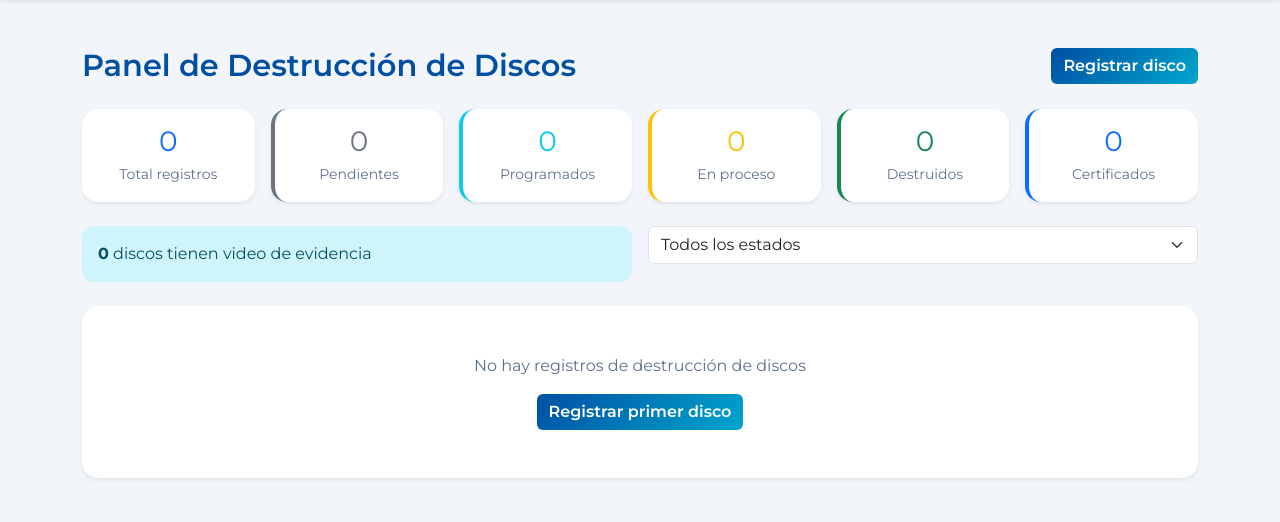
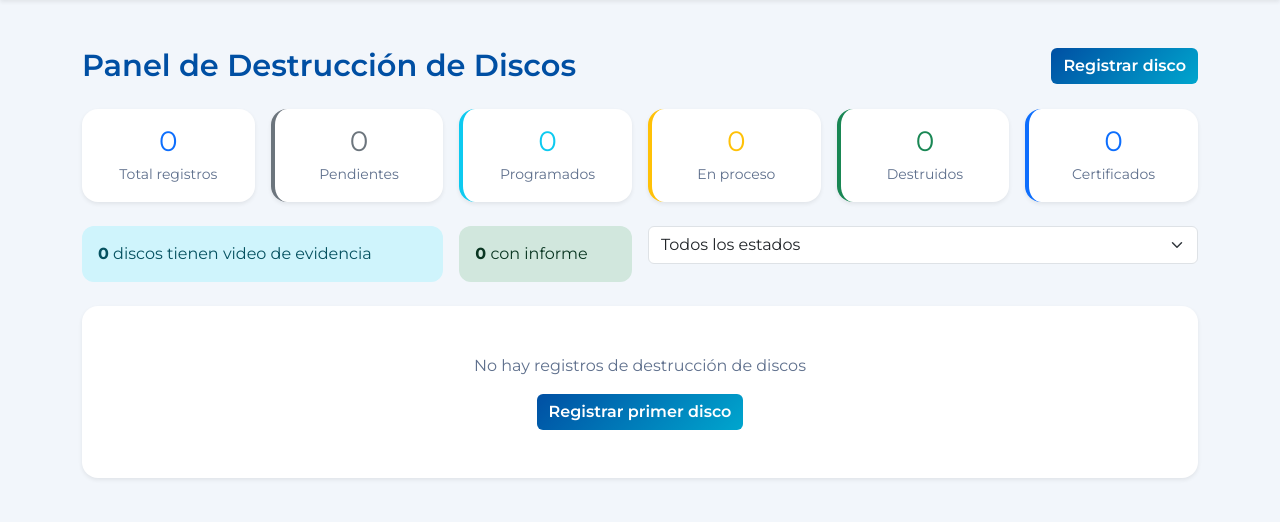
Before and after one commit to ElBromasMC/dashboard-b, a Flask app: page /destruccion/ in a window 1280 px wide; the page is wider, and only the part inside the window is pictured. Shown: the part 91-613 px from the top of that part. Run offline with Flask 3, Linux system fonts and the light colour scheme; the visitor is signed in with stand-in values (Sample User, id 1); data comes from the database, SQL or seed files in the repository; data that the repository does not hold is empty.

Commit message:
new changes

```diff
--- a/src/controllers/destruction.py
+++ b/src/controllers/destruction.py
@@ -1,9 +1,9 @@
 import os
 from flask import Blueprint, render_template, request, redirect, url_for, flash, jsonify, g, send_file
 
-from config import MAX_VIDEO_SIZE
+from config import MAX_ACTA_SIZE
 from models.database import get_db
-from models.destruction import DiskDestruction, DESTRUCTION_STATUS, VIDEOS_DIR
+from models.destruction import DiskDestruction, DESTRUCTION_STATUS, INFORMES_DIR
 from utils.decorators import login_required, admin_required
 
 destruction_bp = Blueprint('destruction', __name__, url_prefix='/destruccion')
@@ -44,8 +44,10 @@ def create():
             "disco_tipo": request.form.get("disco_tipo", "").strip() or None,
             "equipo_origen_serial": request.form.get("equipo_origen_serial", "").strip() or None,
             "equipo_origen_hostname": request.form.get("equipo_origen_hostname", "").strip() or None,
+            "sede": request.form.get("sede", "").strip() or None,
             "estado": request.form.get("estado", "PENDIENTE"),
             "fecha_extraccion": request.form.get("fecha_extraccion", "").strip() or None,
+            "video_url": request.form.get("video_url", "").strip() or None,
             "responsable": request.form.get("responsable", "").strip() or g.user["username"],
             "notas": request.form.get("notas", "").strip() or None,
         }
@@ -84,42 +86,44 @@ def edit(id):
             "disco_modelo": request.form.get("disco_modelo", "").strip() or None,
             "disco_capacidad_gb": int(request.form.get("disco_capacidad_gb") or 0) or None,
             "disco_tipo": request.form.get("disco_tipo", "").strip() or None,
+            "sede": request.form.get("sede", "").strip() or None,
             "estado": request.form.get("estado", record["estado"]),
             "fecha_extraccion": request.form.get("fecha_extraccion", "").strip() or None,
             "fecha_destruccion": request.form.get("fecha_destruccion", "").strip() or None,
             "metodo_destruccion": request.form.get("metodo_destruccion", "").strip() or None,
-            "video_nombre": record["video_nombre"],
-            "video_ruta": record["video_ruta"],
+            "video_url": request.form.get("video_url", "").strip() or None,
+            "informe_nombre": record["informe_nombre"] if record["informe_nombre"] else None,
+            "informe_ruta": record["informe_ruta"] if record["informe_ruta"] else None,
             "certificado_numero": request.form.get("certificado_numero", "").strip() or None,
             "certificado_fecha": request.form.get("certificado_fecha", "").strip() or None,
             "responsable": request.form.get("responsable", "").strip() or None,
             "notas": request.form.get("notas", "").strip() or None,
         }
 
-        # Procesar video si se subió uno nuevo
-        video = request.files.get("video")
-        if video and video.filename:
-            # Validar tamaño del video (500MB max)
-            video.seek(0, 2)
-            video_size = video.tell()
-            video.seek(0)
-            if video_size > MAX_VIDEO_SIZE:
-                flash(f"El video excede el limite de 500MB (tamaño: {video_size // (1024*1024)}MB)", "warning")
+        # Procesar informe PDF si se subió uno nuevo
+        informe = request.files.get("informe")
+        if informe and informe.filename:
+            # Validar tamaño del informe (50MB max)
+            informe.seek(0, 2)
+            informe_size = informe.tell()
+            informe.seek(0)
+            if informe_size > MAX_ACTA_SIZE:
+                flash(f"El informe excede el límite de 50MB (tamaño: {informe_size // (1024*1024)}MB)", "warning")
             else:
-                video_name, video_path = DiskDestruction.save_video(video, record["disco_serial"])
-                if video_name:
-                    # Eliminar video anterior si existe
-                    if record["video_ruta"]:
+                informe_name, informe_path = DiskDestruction.save_informe(informe, record["disco_serial"])
+                if informe_name:
+                    # Eliminar informe anterior si existe
+                    if record["informe_ruta"]:
                         try:
-                            old_path = record["video_ruta"]
+                            old_path = record["informe_ruta"]
                             if os.path.exists(old_path):
                                 os.unlink(old_path)
                         except Exception:
                             pass
-                    data["video_nombre"] = video_name
-                    data["video_ruta"] = video_path
+                    data["informe_nombre"] = informe_name
+                    data["informe_ruta"] = informe_path
                 else:
-                    flash("Tipo de video no permitido. Use MP4, AVI, MOV, MKV o WEBM.", "warning")
+                    flash("Tipo de archivo no permitido. Solo se permiten archivos PDF.", "warning")
 
         DiskDestruction.update(db, id, data)
         flash("Registro actualizado correctamente", "success")
@@ -128,11 +132,11 @@ def edit(id):
     return render_template("destruction/form.html", data=dict(record), status_options=DESTRUCTION_STATUS, editing=True)
 
 
-@destruction_bp.route("/<int:id>/video", methods=["POST"])
+@destruction_bp.route("/<int:id>/informe", methods=["POST"])
 @login_required
 @admin_required
-def upload_video(id):
-    """Subir video de evidencia de destrucción"""
+def upload_informe(id):
+    """Subir informe de destrucción (PDF)"""
     db = get_db()
     record = DiskDestruction.get_by_id(db, id)
 
@@ -140,59 +144,59 @@ def upload_video(id):
         flash("Registro no encontrado", "danger")
         return redirect(url_for("destruction.index"))
 
-    video = request.files.get("video")
-    if not video or not video.filename:
-        flash("Debes seleccionar un video", "danger")
+    informe = request.files.get("informe")
+    if not informe or not informe.filename:
+        flash("Debes seleccionar un archivo PDF", "danger")
         return redirect(url_for("destruction.edit", id=id))
 
-    # Validar tamaño del video (500MB max)
-    video.seek(0, 2)
-    video_size = video.tell()
-    video.seek(0)
-    if video_size > MAX_VIDEO_SIZE:
-        flash(f"El video excede el limite de 500MB (tamaño: {video_size // (1024*1024)}MB)", "danger")
+    # Validar tamaño del informe (50MB max)
+    informe.seek(0, 2)
+    informe_size = informe.tell()
+    informe.seek(0)
+    if informe_size > MAX_ACTA_SIZE:
+        flash(f"El informe excede el límite de 50MB (tamaño: {informe_size // (1024*1024)}MB)", "danger")
         return redirect(url_for("destruction.edit", id=id))
 
-    video_name, video_path = DiskDestruction.save_video(video, record["disco_serial"])
+    informe_name, informe_path = DiskDestruction.save_informe(informe, record["disco_serial"])
 
-    if not video_name:
-        flash("Tipo de video no permitido. Use MP4, AVI, MOV, MKV o WEBM.", "danger")
+    if not informe_name:
+        flash("Tipo de archivo no permitido. Solo se permiten archivos PDF.", "danger")
         return redirect(url_for("destruction.edit", id=id))
 
-    # Eliminar video anterior si existe
-    if record["video_ruta"]:
+    # Eliminar informe anterior si existe
+    if record["informe_ruta"]:
         try:
-            if os.path.exists(record["video_ruta"]):
-                os.unlink(record["video_ruta"])
+            if os.path.exists(record["informe_ruta"]):
+                os.unlink(record["informe_ruta"])
         except Exception:
             pass
 
     # Actualizar registro
     data = dict(record)
-    data["video_nombre"] = video_name
-    data["video_ruta"] = video_path
+    data["informe_nombre"] = informe_name
+    data["informe_ruta"] = informe_path
     DiskDestruction.update(db, id, data)
 
-    flash("Video de evidencia subido correctamente", "success")
+    flash("Informe de destrucción subido correctamente", "success")
     return redirect(url_for("destruction.index"))
 
 
-@destruction_bp.route("/<int:id>/ver-video")
+@destruction_bp.route("/<int:id>/ver-informe")
 @login_required
-def view_video(id):
-    """Ver video de evidencia"""
+def view_informe(id):
+    """Ver informe de destrucción (PDF)"""
     db = get_db()
     record = DiskDestruction.get_by_id(db, id)
 
-    if not record or not record["video_ruta"]:
-        flash("Video no encontrado", "danger")
+    if not record or not record["informe_ruta"]:
+        flash("Informe no encontrado", "danger")
         return redirect(url_for("destruction.index"))
 
-    if not os.path.exists(record["video_ruta"]):
-        flash("El archivo de video no existe en el servidor", "danger")
+    if not os.path.exists(record["informe_ruta"]):
+        flash("El archivo de informe no existe en el servidor", "danger")
         return redirect(url_for("destruction.index"))
 
-    return send_file(record["video_ruta"])
+    return send_file(record["informe_ruta"])
 
 
 @destruction_bp.route("/<int:id>/eliminar", methods=["POST"])
@@ -221,10 +225,25 @@ def certify(id):
     cert_numero = request.form.get("certificado_numero", "").strip()
     cert_fecha = request.form.get("certificado_fecha", "").strip()
 
-    data = dict(record)
-    data["estado"] = "CERTIFICADO"
-    data["certificado_numero"] = cert_numero or f"CERT-{id:05d}"
-    data["certificado_fecha"] = cert_fecha or datetime.now().strftime("%Y-%m-%d")
+    from datetime import datetime
+    data = {
+        "disco_marca": record["disco_marca"],
+        "disco_modelo": record["disco_modelo"],
+        "disco_capacidad_gb": record["disco_capacidad_gb"],
+        "disco_tipo": record["disco_tipo"],
+        "sede": record["sede"] if record["sede"] else None,
+        "estado": "CERTIFICADO",
+        "fecha_extraccion": record["fecha_extraccion"],
+        "fecha_destruccion": record["fecha_destruccion"],
+        "metodo_destruccion": record["metodo_destruccion"],
+        "video_url": record["video_url"] if record["video_url"] else None,
+        "informe_nombre": record["informe_nombre"] if record["informe_nombre"] else None,
+        "informe_ruta": record["informe_ruta"] if record["informe_ruta"] else None,
+        "certificado_numero": cert_numero or f"CERT-{id:05d}",
+        "certificado_fecha": cert_fecha or datetime.now().strftime("%Y-%m-%d"),
+        "responsable": record["responsable"],
+        "notas": record["notas"],
+    }
 
     DiskDestruction.update(db, id, data)
     flash(f"Disco certificado como destruido (Cert: {data['certificado_numero']})", "success")
@@ -239,6 +258,3 @@ def api_summary():
     db = get_db()
     summary = DiskDestruction.get_summary(db)
     return jsonify(summary)
-
-
-from datetime import datetime
--- a/src/templates/destruction/index.html
+++ b/src/templates/destruction/index.html
@@ -66,9 +66,14 @@
 
 <!-- Info adicional -->
 <div class="row g-3 mb-4">
-    <div class="col-md-6">
+    <div class="col-md-4">
         <div class="alert alert-info mb-0">
             <strong>{{ summary.con_video }}</strong> discos tienen video de evidencia
+        </div>
+    </div>
+    <div class="col-md-2">
+        <div class="alert alert-success mb-0">
+            <strong>{{ summary.con_informe }}</strong> con informe
         </div>
     </div>
     <div class="col-md-6">
@@ -96,11 +101,12 @@
                     <tr>
                         <th>Serial del disco</th>
                         <th>Marca / Modelo</th>
-                        <th>Capacidad</th>
+                        <th>Sede</th>
                         <th>Equipo origen</th>
                         <th>Estado</th>
                         <th>Fecha destrucci&oacute;n</th>
                         <th>Video</th>
+                        <th>Informe</th>
                         <th>Certificado</th>
                         <th class="text-end">Acciones</th>
                     </tr>
@@ -118,12 +124,7 @@
                             {% endif %}
                         </td>
                         <td>
-                            {% if record['disco_capacidad_gb'] %}
-                            {{ record['disco_capacidad_gb'] }} GB
-                            <small class="text-muted">{{ record['disco_tipo'] or 'HDD' }}</small>
-                            {% else %}
-                            -
-                            {% endif %}
+                            {{ record['sede'] or '-' }}
                         </td>
                         <td>
                             {% if record['equipo_origen_hostname'] or record['hostname_actual'] %}
@@ -154,10 +155,20 @@
                             {% endif %}
                         </td>
                         <td class="text-center">
-                            {% if record['video_ruta'] %}
-                            <a href="{{ url_for('destruction.view_video', id=record['id']) }}"
+                            {% if record['video_url'] %}
+                            <a href="{{ record['video_url'] }}"
                                class="btn btn-sm btn-outline-success" target="_blank" title="Ver video">
                                 Ver
+                            </a>
+                            {% else %}
+                            <span class="text-muted">-</span>
+                            {% endif %}
+                        </td>
+                        <td class="text-center">
+                            {% if record['informe_ruta'] %}
+                            <a href="{{ url_for('destruction.view_informe', id=record['id']) }}"
+                               class="btn btn-sm btn-outline-primary" target="_blank" title="Ver informe">
+                                PDF
                             </a>
                             {% else %}
                             <span class="text-muted">-</span>
```
Also changed, not shown: src/models/destruction.py (+64 -26 lines), src/templates/destruction/form.html (+43 -13 lines).
